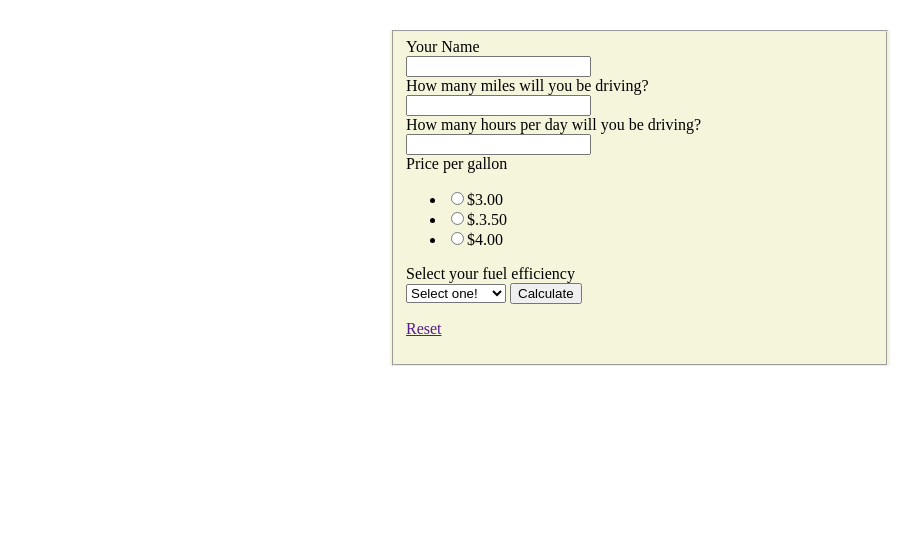
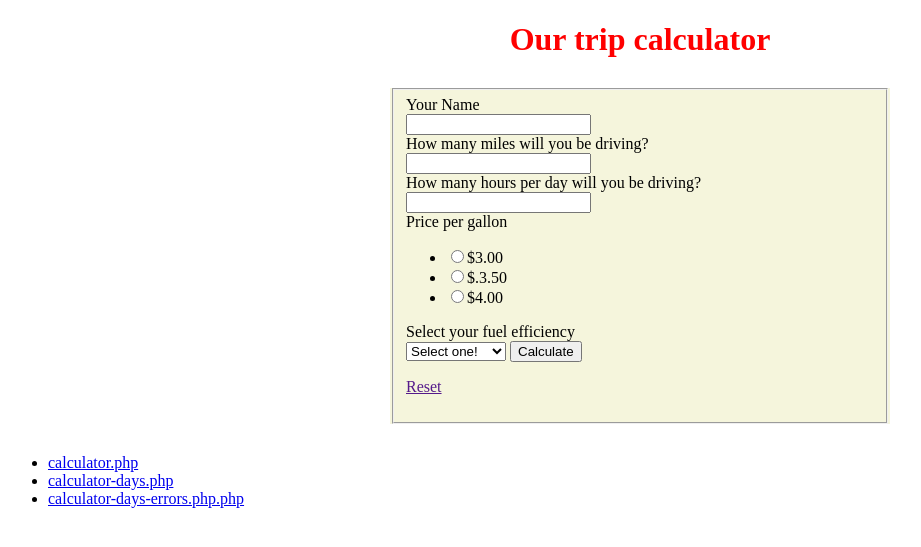
Before and after one commit to krayzieeddi/IT261, a PHP site: page /calculator-days-errors-sticky.php in a window 1280 px wide. Shown: the top 547 px of the page, without its empty margins (0-921 px from the left). Run offline with PHP 8.4, Linux system fonts and the light colour scheme.

Commit message:
Add files via upload

```diff
--- a/calculator-days-errors-sticky.php
+++ b/calculator-days-errors-sticky.php
@@ -41,11 +41,13 @@
     }
 </style>
 
-<title>Basic price form</title>
+<title>calculator-days-error-sticky page</title>
 
 </head>
 
 <body> <!-- start of body //////////////////////// -->
+
+    <h1>Our trip calculator</h1>
 
     <form action="<?php echo htmlspecialchars($_SERVER['PHP_SELF']); ?>" method="post">
 
@@ -163,6 +165,12 @@
 
     ?>
 
+    <ul>
+        <li><a href="calculator.php">calculator.php</a></li>
+        <li><a href="calculator-days.php">calculator-days.php</a></li>
+        <li><a href="calculator-days-errors.php">calculator-days-errors.php.php</a></li>
+    </ul>
+
 </body>
 
 </html>
--- a/calculator-days-errors.php
+++ b/calculator-days-errors.php
@@ -41,12 +41,13 @@
     }
 </style>
 
-<title>Basic price form</title>
+<title>calculator-days-error page</title>
 
 </head>
 
 <body> <!-- start of body //////////////////////// -->
 
+<h1>Our trip calculator</h1>
     <form action="<?php echo htmlspecialchars($_SERVER['PHP_SELF']); ?>" method="post">
 
         <fieldset>
--- a/calculator-days.php
+++ b/calculator-days.php
@@ -41,12 +41,13 @@
     }
 </style>
 
-<title>Basic price form</title>
+<title>calculator-days page</title>
 
 </head>
 
 <body> <!-- start of body //////////////////////// -->
 
+<h1>Our trip calculator</h1>
     <form action="<?php echo htmlspecialchars($_SERVER['PHP_SELF']); ?>" method="post">
 
         <fieldset>
--- a/calculator.php
+++ b/calculator.php
@@ -15,11 +15,13 @@
 </style>
 
 
-<title>Basic price form</title>
+<title>calculator page</title>
 
 </head>
 
 <body> <!-- start of body //////////////////////// -->
+
+    <h1>Our trip calculator</h1>
 
     <form action="<?php echo htmlspecialchars($_SERVER['PHP_SELF']); ?>" method="post">
 
--- a/index.php
+++ b/index.php
@@ -21,7 +21,7 @@
                 <li> <a href="index.php">Home</a> </li>
                 <li> <a href="website/daily.php">Switch (HW3)</a> </li>
                 <li> <a href="adder.php">Troubleshooting (HW4)</a> </li>
-                <li> <a href="">Calculator (HW5)</a> </li>
+                <li> <a href="calculator-days-errors-sticky.php">Calculator (HW5)</a> </li>
                 <li> <a href="">Email</a> </li>
                 <li> <a href="">Database</a> </li>
             </ul>
```
